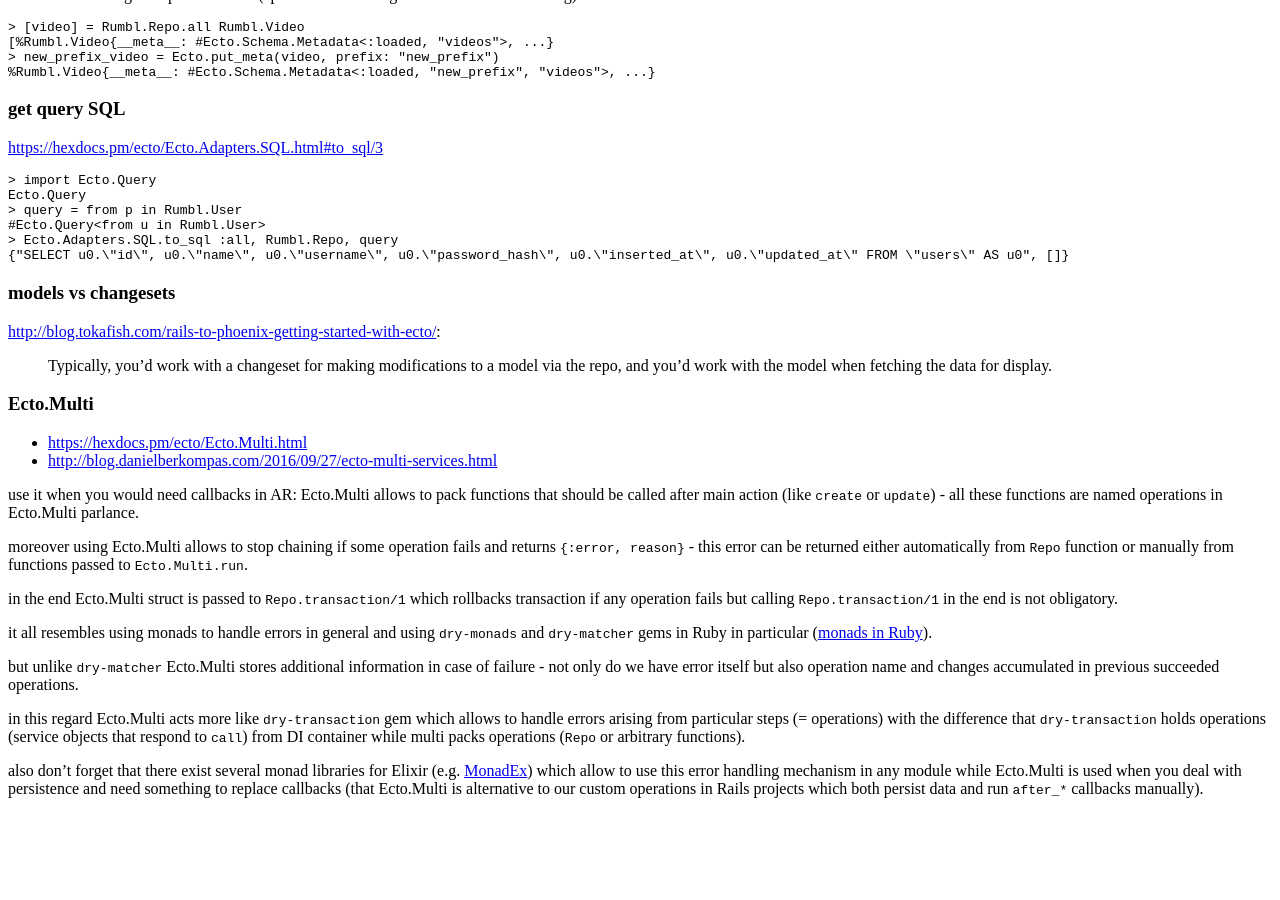
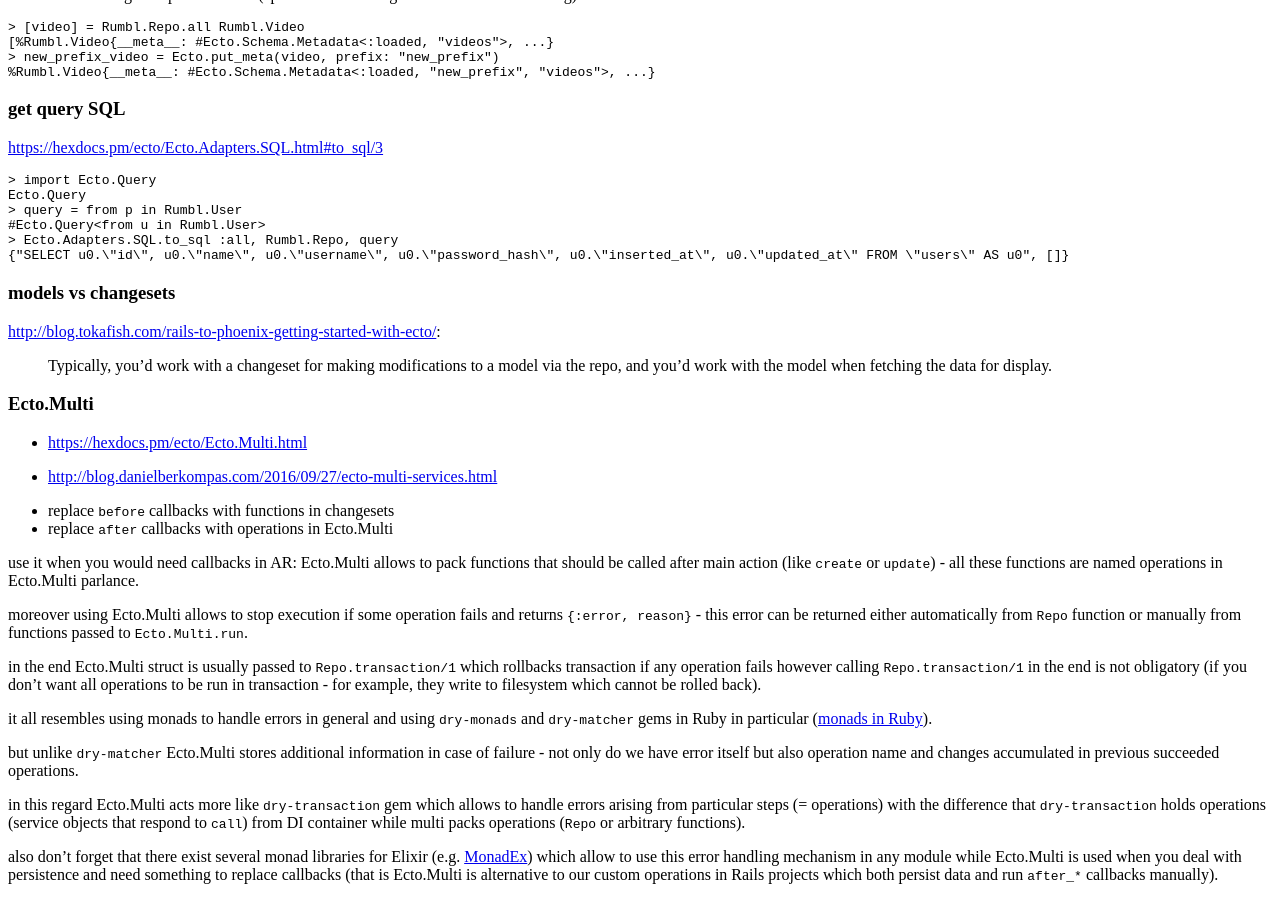
Before and after one commit to tap349/tap349.github.io, a Jekyll site: the page built from _posts/2016-11-12-phoenix-notes.md, in a window 1280 px wide and 900 px high, scrolled down 2049 px. Built offline with Jekyll 4.4.1, drawn with Linux system fonts in a browser that asks for light colours; before the commit the page ends 2863 px from its top, so only the background shows below that.

Commit message:
update 2017-03-12_02:26:54

```diff
--- a/_posts/2016-11-12-phoenix-notes.md
+++ b/_posts/2016-11-12-phoenix-notes.md
@@ -162,17 +162,21 @@ Ecto.Query
 - <https://hexdocs.pm/ecto/Ecto.Multi.html>
 - <http://blog.danielberkompas.com/2016/09/27/ecto-multi-services.html>
 
+- replace `before` callbacks with functions in changesets
+- replace `after` callbacks with operations in Ecto.Multi
+
 use it when you would need callbacks in AR: Ecto.Multi allows to pack functions
 that should be called after main action (like `create` or `update`) - all these
 functions are named operations in Ecto.Multi parlance.
 
-moreover using Ecto.Multi allows to stop chaining if some operation fails and
+moreover using Ecto.Multi allows to stop execution if some operation fails and
 returns `{:error, reason}` - this error can be returned either automatically
 from `Repo` function or manually from functions passed to `Ecto.Multi.run`.
 
-in the end Ecto.Multi struct is passed to `Repo.transaction/1` which rollbacks
-transaction if any operation fails but calling `Repo.transaction/1` in the end
-is not obligatory.
+in the end Ecto.Multi struct is usually passed to `Repo.transaction/1` which
+rollbacks transaction if any operation fails however calling `Repo.transaction/1`
+in the end is not obligatory (if you don't want all operations to be run in
+transaction - for example, they write to filesystem which cannot be rolled back).
 
 it all resembles using monads to handle errors in general and using
 `dry-monads` and `dry-matcher` gems in Ruby in particular
@@ -191,5 +195,5 @@ also don't forget that there exist several monad libraries for Elixir
 (e.g. [MonadEx](https://github.com/rob-brown/MonadEx)) which allow to use
 this error handling mechanism in any module while Ecto.Multi is used when
 you deal with persistence and need something to replace callbacks
-(that Ecto.Multi is alternative to our custom operations in Rails projects
+(that is Ecto.Multi is alternative to our custom operations in Rails projects
 which both persist data and run `after_*` callbacks manually).
```
